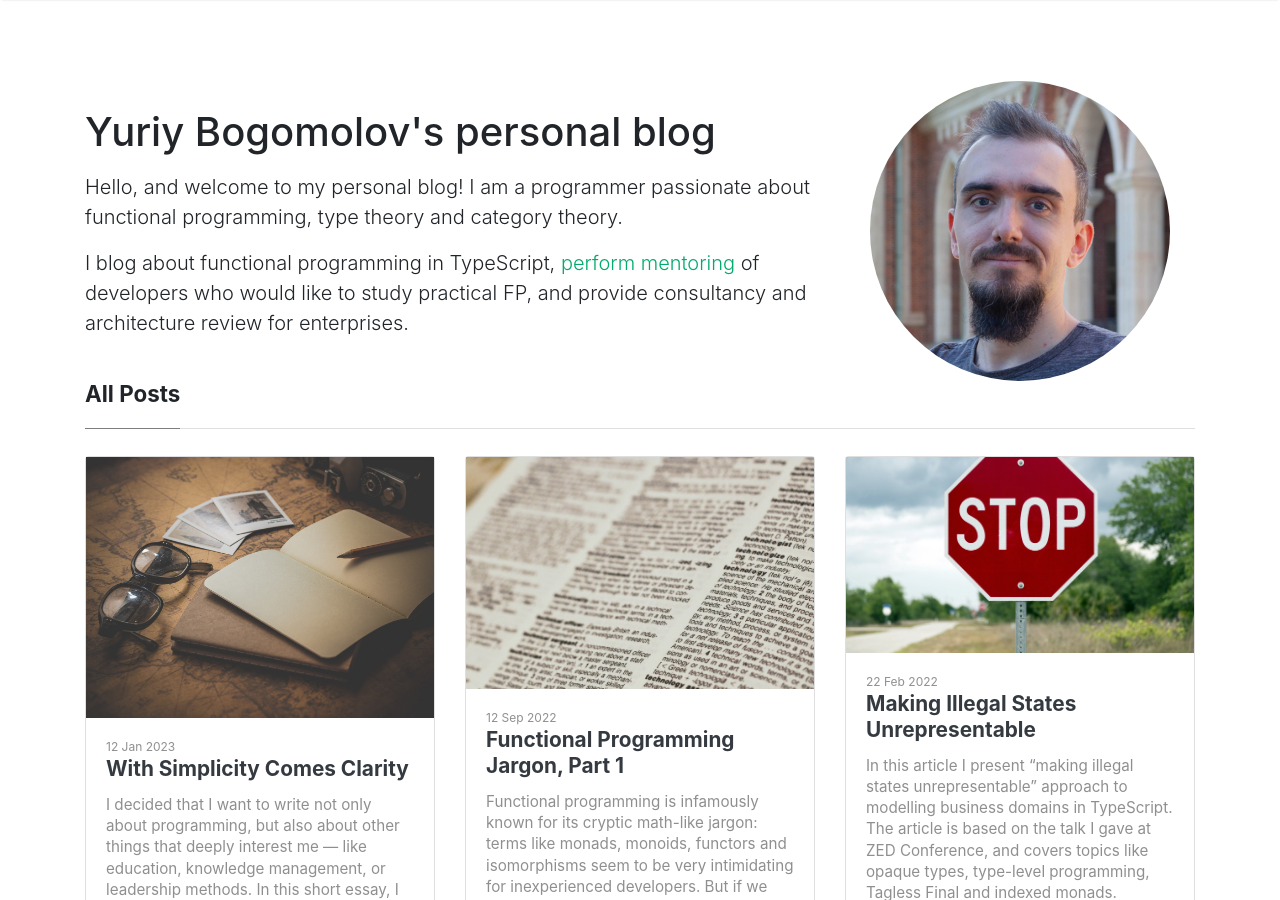
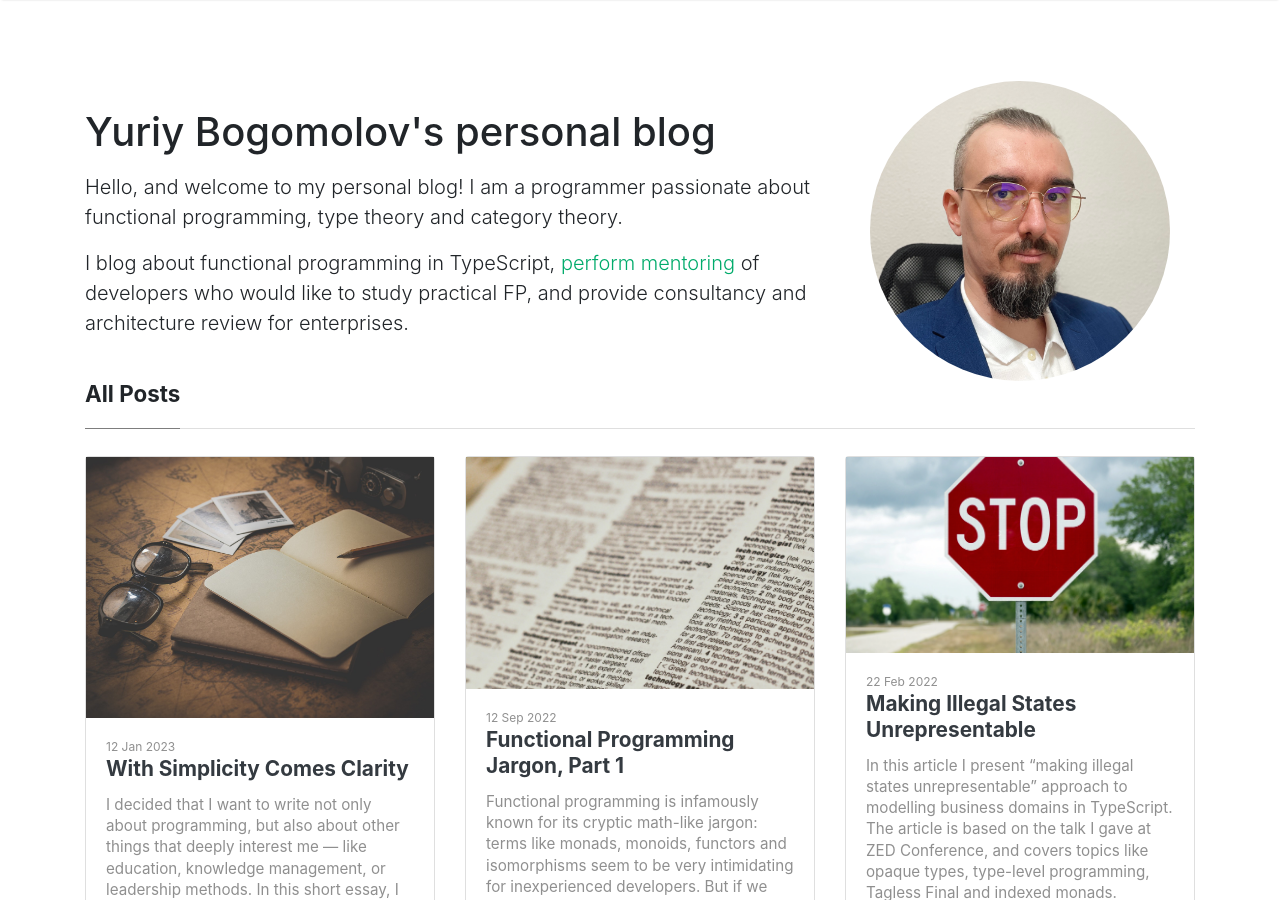
Before and after one commit to YBogomolov/ybogomolov.github.io, a Jekyll site: the page built from index.html, in a window 1280 px wide and 900 px high. Built offline with Jekyll 4.4.1, drawn with Linux system fonts in a browser that asks for light colours; nearby versions of some CDN libraries; the list of posts is cut into pages by our own code.

Commit message:
Change avatar

```diff
--- a/index.html
+++ b/index.html
@@ -6,7 +6,7 @@ title: Home
 <div class="col-xxl-8">
     <div class="row flex-lg-row-reverse align-items-center g-5">
         <div class="col-4 d-none d-md-block">
-        <img src="{{ site.baseurl}}/assets/images/Me16.jpg" class="d-block mx-lg-auto img-fluid rounded-circle" alt="Yuriy Bogomolov" width="300" height="300" loading="lazy">
+        <img src="{{ site.baseurl}}/assets/images/Me19.jpg" class="d-block mx-lg-auto img-fluid rounded-circle" alt="Yuriy Bogomolov" width="300" height="300" loading="lazy">
         </div>
         <div class="col-12 col-md-8">
         <h1 class="display-5 fw-bold lh-1 mb-3">Yuriy Bogomolov's personal blog</h1>
```
Also changed, not shown: assets/images/Me19.jpg (added).
